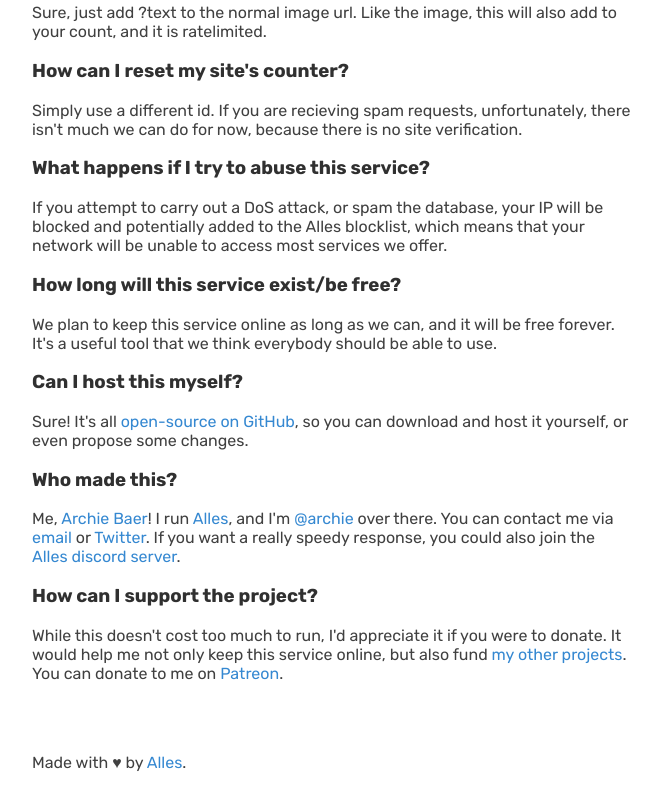
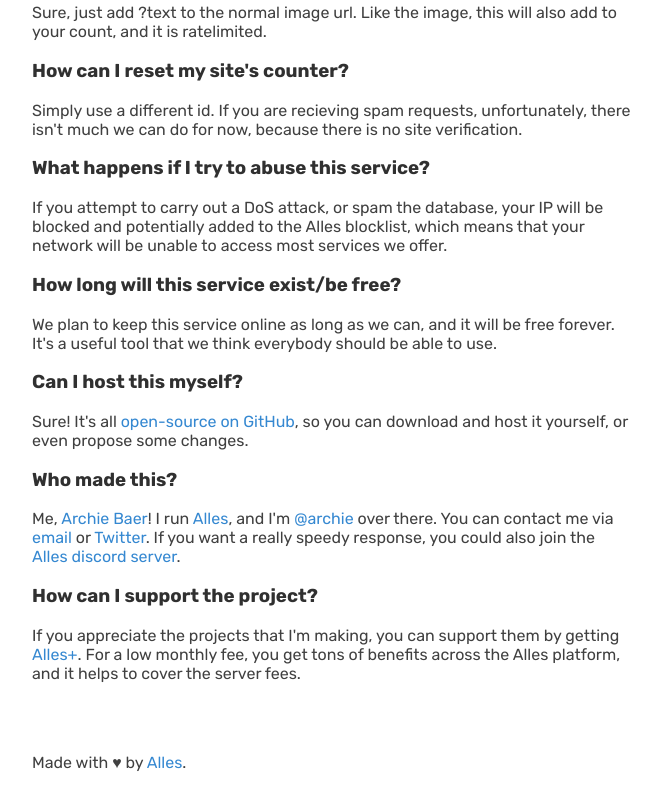
Before and after one commit to Alles-Graveyard/counter, a website: page site/index.html in a window 1280 px wide. Shown: the part 925-1733 px from the top of the page, without its empty margins (308-969 px from the left). Drawn offline with Linux system fonts and the light colour scheme.

Commit message:
Updated final faq section

```diff
--- a/site/index.html
+++ b/site/index.html
@@ -114,10 +114,10 @@
 
 		<h3>How can I support the project?</h3>
 		<p>
-			While this doesn't cost too much to run, I'd appreciate it if you were to
-			donate. It would help me not only keep this service online, but also fund
-			<a href="https://abaer.dev">my other projects</a>. You can donate to me on
-			<a href="https://patreon.com/archiebaer">Patreon</a>.
+			If you appreciate the projects that I'm making, you can support them by
+			getting <a href="https://plus.alles.cx">Alles+</a>. For a low monthly fee,
+			you get tons of benefits across the Alles platform, and it helps to cover
+			the server fees.
 		</p>
 
 		<br />
```
